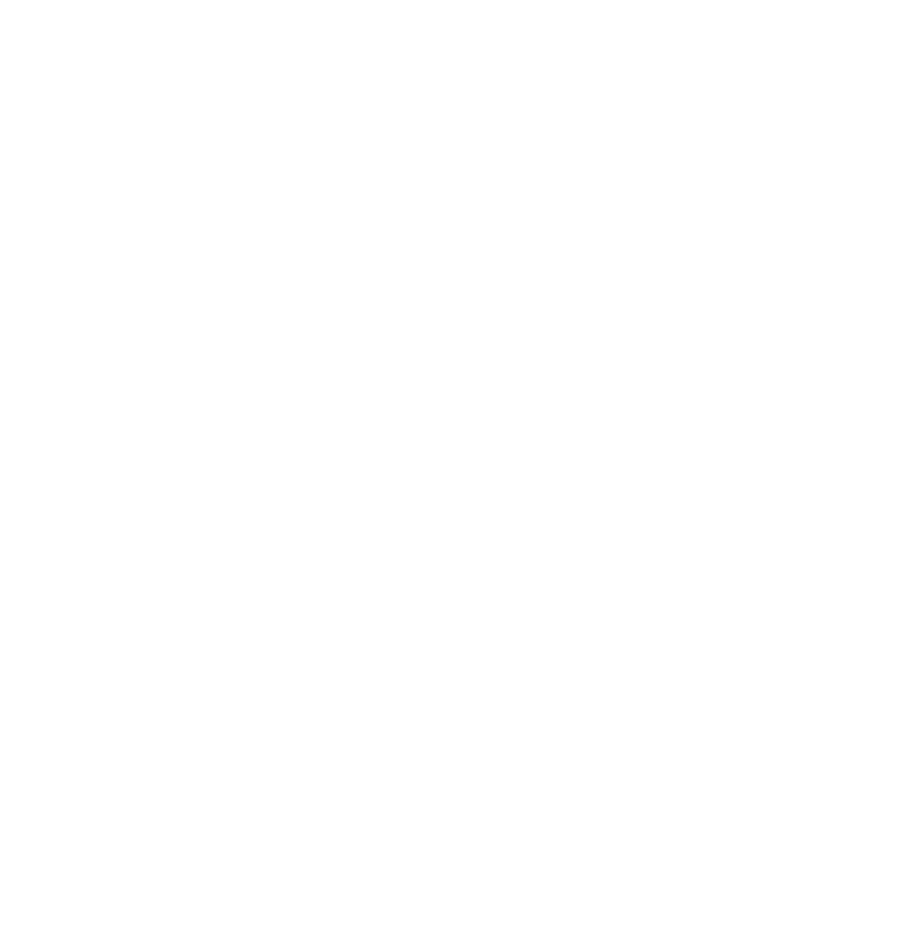
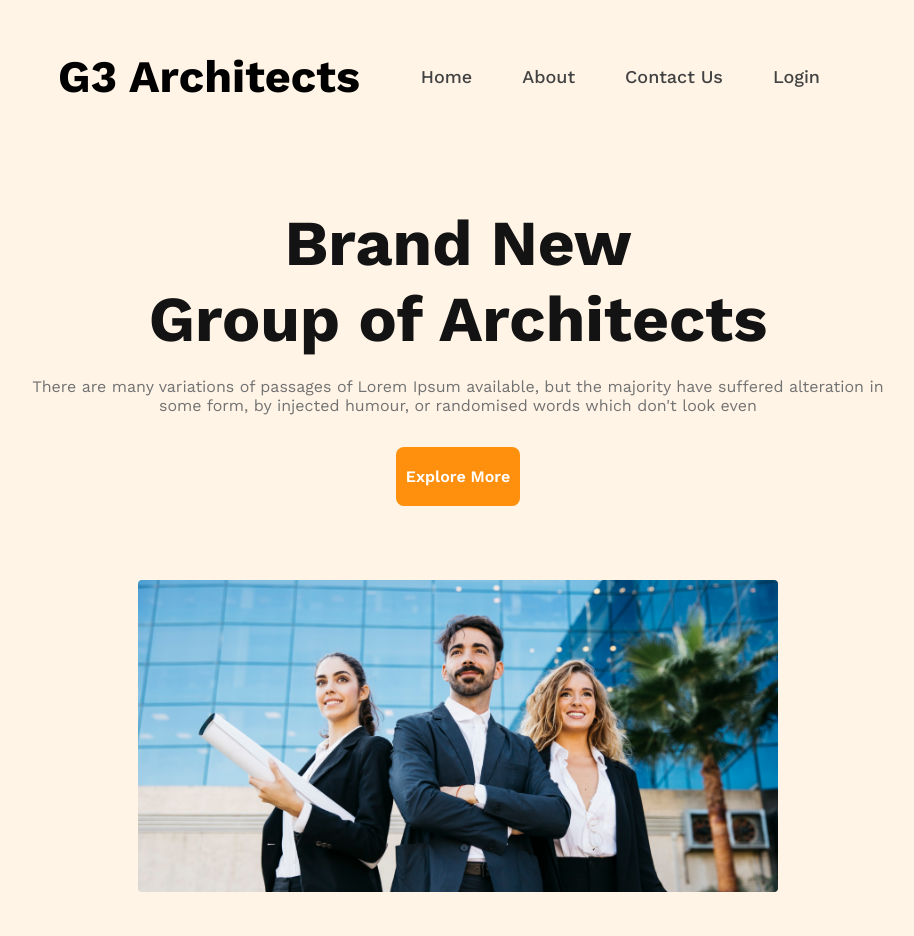
Before and after one commit to AbirDoesFrontend/g3-architect, a plain HTML site: page index.html in a window 1280 px wide. Shown: the whole page, without its empty margins (182-1096 px from the left). Before the commit the page ends 800 px from the top, so only its background shows below. Drawn offline with nearby package versions, Linux system fonts and the light colour scheme.

Commit message:
Header Done

```diff
--- a/index.html
+++ b/index.html
@@ -8,6 +8,33 @@
     <link rel="stylesheet" href="./styles/style.css">
 </head>
 <body>
-
+    <!-- Header Section -->
+    <Header>
+        <nav>
+            <div class="header">
+                <div class="header__logo">
+                    <a href="#">G3 Architects</a>
+                </div>
+                <div class="header__menu">
+                    <ul>
+                        <li><a href="#">Home</a></li>
+                        <li><a href="#">About</a></li>
+                        <li><a href="#">Contact Us</a></li>
+                        <li><a href="#">Login</a></li>
+                    </ul>
+                </div>
+            </div>
+        </nav>
+        <div class="hero__section">
+            <div class="hero__main">
+                <h1>Brand New <br>Group of Architects</h1>
+                <p>There are many variations of passages of Lorem Ipsum available, but the majority have suffered alteration in <br>some form, by injected humour, or randomised words which don't look even</p>
+            </div>
+            <a href="#" class="btn">Explore More</a>
+        </div>
+        <div class="hero__img">
+            <img src="./images/banner.png">
+        </div>
+    </Header>
 </body>
 </html>
--- a/styles/style.css
+++ b/styles/style.css
@@ -1,7 +1,14 @@
+@import url('https://fonts.googleapis.com/css2?family=Work+Sans:wght@100;200;300;400;500;600;700;800;900&display=swap');
+
 * {
     margin: 0;
     padding: 0;
     box-sizing: border-box;
+    font-size: 10px;
+}
+
+body {
+    font-family: 'Work Sans', sans-serif;
 }
 
 :root {
@@ -12,3 +19,94 @@
     --dark_03 : rgba(114, 114, 114, 1);
     --footer-bg : rgba(255, 244, 231, 1);
 }
+
+a {
+    text-decoration: none;
+    color: black;
+}
+
+li {
+    list-style: none;
+}
+
+.btn {
+    background-color: var(--theme_color);
+    color: white;
+    font-size: 16px;
+    font-weight: 600;
+    padding: 2rem 1rem;
+    border-radius: 8px;
+    margin-top: 3.2rem;
+}
+
+.container {
+    width: 1500px;
+    margin: auto;
+}
+
+/* Header Nav */
+
+header {
+    background-color: var(--hero_bg-color);
+}
+
+.header {
+    display: flex;
+    align-items: center;
+    justify-content: space-between;
+    padding : 5rem 22.8rem 0 24rem;
+}
+
+.header__logo a{
+    font-size: 45px;
+    font-weight: 700;
+}
+
+.header__menu ul {
+    display: flex;
+}
+
+.header__menu ul li {
+    margin-right: 5rem;
+}
+
+.header__menu ul li a {
+    color: var(--dark_02);
+    font-size: 18px;
+    font-weight: 500;
+}
+
+.hero__section {
+    display: flex;
+    flex-direction: column;
+    justify-content: center;
+    align-items: center;
+    text-align: center;
+    margin: auto;
+    margin-top: 10.2rem;
+}
+
+.hero__main h1 {
+    color: var(--dark_01);
+    font-size: 64px;
+    font-weight: 700;
+}
+.hero__main p {
+    color: var(--dark_03);
+    font-size: 16px;
+    font-weight: 400;
+    padding-top: 2rem;
+}
+
+.hero__img {
+    width: 50vw;
+    height: 50vh;
+    display: flex;
+    align-items: center;
+    margin: auto;
+    margin-top: 3rem;
+}
+
+.hero__img img {
+    width: 100%;
+}
```
